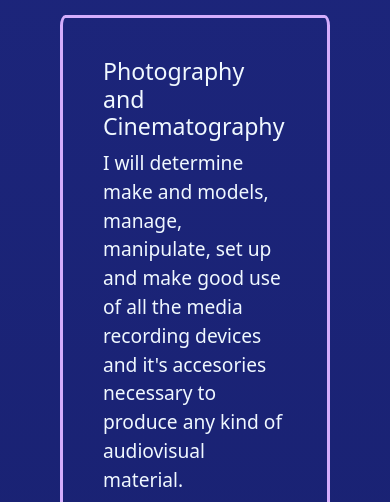
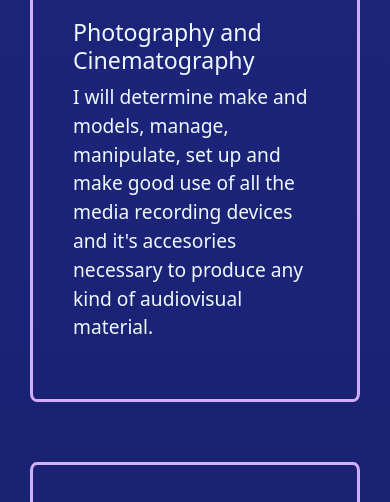
Before and after one commit to santiag0ld/Portfolio, a website: page pages/skills.html in a window 390 px wide. Shown: the part 246-748 px from the top of the page. Drawn offline with nearby package versions, Linux system fonts and the light colour scheme.

Commit message:
entrega final

```diff
--- a/scss/layout/_mediaqueries.scss
+++ b/scss/layout/_mediaqueries.scss
@@ -58,7 +58,7 @@
     }
 
     .skills_main {
-      padding: 10px 50px 200px 50px;
+      padding: 10px 20px 200px 20px;
 
       .skills_list {
         grid-template-columns: 100%;
```
Also changed, not shown: css/style.css.
